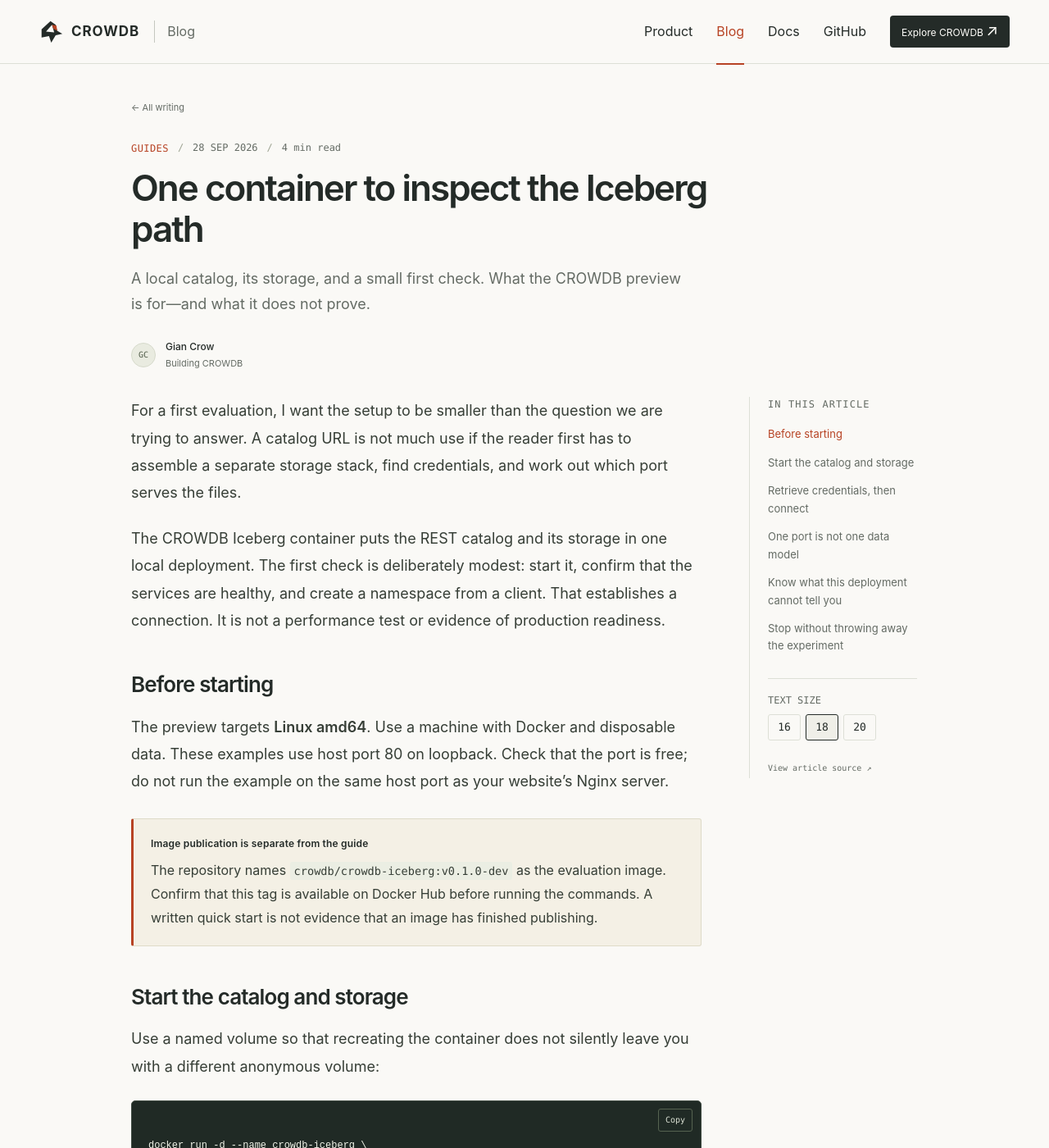
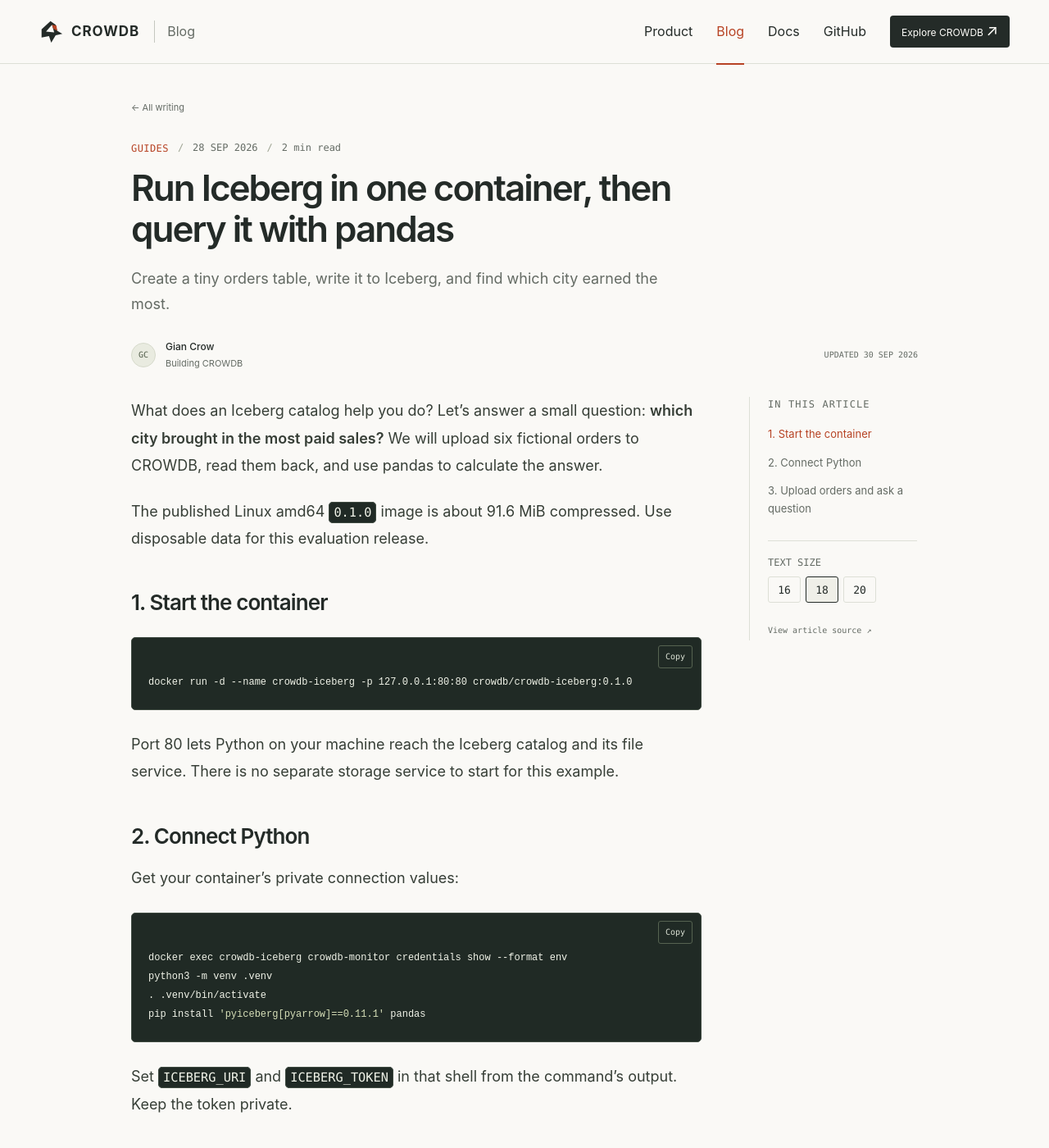
Before and after one commit to buzzcrow/buzzcrow.github.io, a Jekyll site: the page built from _posts/2026-09-28-run-iceberg-in-one-container.md, in a window 1280 px wide and 1400 px high. Shown: the whole window at 82% size. Built offline with Jekyll 4.4.1, drawn with Linux system fonts in a browser that asks for light colours; some of the changed text lies outside the part shown.

Commit message:
Rewrite Iceberg container walkthrough

````diff
--- a/_includes/diagrams/architecture.html
+++ b/_includes/diagrams/architecture.html
@@ -10,5 +10,5 @@
   <div class="figure-connector" aria-hidden="true">↕</div>
   <div class="layer-box"><div class="layer-title"><span>01</span>Reusable KV</div><div class="layer-main"><b>Replicated metadata and durable state</b><p>crowdb-kv · Multi-Paxos · WAL · crowdb-tree · RPC</p></div></div>
   <div class="planned-path"><strong>PLANNED PATH</strong> &nbsp; DiskIO buffers → RDMA / GDS → GPU memory. This is a design direction, not a capability of the preview.</div>
-  <figcaption>The KV layer supplies distributed state; the diagram does not imply that every payload is stored in KV. S3 and Iceberg use the shared core without translating through one another. Physical reclamation is disabled in the current single-node container profile.</figcaption>
+  <figcaption>The KV layer supplies distributed state; the diagram does not imply that every payload is stored in KV. S3 and Iceberg use the shared core without translating through one another.</figcaption>
 </figure>
--- a/_posts/2026-09-28-run-iceberg-in-one-container.md
+++ b/_posts/2026-09-28-run-iceberg-in-one-container.md
@@ -1,68 +1,67 @@
 ---
-title: "One container to inspect the Iceberg path"
-subtitle: "A local catalog, its storage, and a small first check. What the CROWDB preview is for—and what it does not prove."
+title: "Run Iceberg in one container, then query it with pandas"
+subtitle: "Create a tiny orders table, write it to Iceberg, and find which city earned the most."
 date: 2026-09-28 10:30:00 +0800
+last_modified_at: 2026-09-30 00:30:00 +0800
 category: Guides
-tags: [Iceberg, Docker, Getting started]
-description: "Evaluate the CROWDB Iceberg container on Linux amd64, verify startup, retrieve private credentials, and understand the preview’s limits."
-excerpt: "Start with a small question: can the catalog and the storage work together without another service to configure?"
+tags: [Iceberg, Docker, PyIceberg, pandas, Getting started]
+description: "Start CROWDB in Docker, upload six orders through PyIceberg, and summarize paid revenue by city with pandas."
+excerpt: "One container, six orders, and a useful answer from data read back from Iceberg."
 art: iceberg
 image: /assets/og-iceberg.png
 figure_title: "Catalog + storage."
-figure_caption: "Start locally. Check the boundary. Development preview, not production."
+figure_caption: "Write data, read it back, ask a question."
 ---
-For a first evaluation, I want the setup to be smaller than the question we are trying to answer. A catalog URL is not much use if the reader first has to assemble a separate storage stack, find credentials, and work out which port serves the files.
+<!-- Publish this revision together with the rebuilt image. The originally published 0.1.0 image does not yet support the append path below. -->
 
-The CROWDB Iceberg container puts the REST catalog and its storage in one local deployment. The first check is deliberately modest: start it, confirm that the services are healthy, and create a namespace from a client. That establishes a connection. It is not a performance test or evidence of production readiness.
+What does an Iceberg catalog help you do? Let's answer a small question: **which city brought in the most paid sales?** We will upload six fictional orders to CROWDB, read them back, and use pandas to calculate the answer.
 
-## Before starting
+The published Linux amd64 `0.1.0` image is about 91.6 MiB compressed. Use disposable data for this evaluation release.
 
-The preview targets **Linux amd64**. Use a machine with Docker and disposable data. These examples use host port 80 on loopback. Check that the port is free; do not run the example on the same host port as your website’s Nginx server.
-
-<div class="callout"><strong>Image publication is separate from the guide</strong><p>The repository names <code>crowdb/crowdb-iceberg:v0.1.0-dev</code> as the evaluation image. Confirm that this tag is available on Docker Hub before running the commands. A written quick start is not evidence that an image has finished publishing.</p></div>
-
-## Start the catalog and storage
-
-Use a named volume so that recreating the container does not silently leave you with a different anonymous volume:
+## 1. Start the container
 
 ```sh
-docker run -d --name crowdb-iceberg \
-  -p 127.0.0.1:80:80 \
-  -v crowdb-data:/opt/crowdb/data \
-  --stop-timeout 120 \
-  crowdb/crowdb-iceberg:v0.1.0-dev
+docker run -d --name crowdb-iceberg -p 127.0.0.1:80:80 crowdb/crowdb-iceberg:0.1.0
 ```
 
-The loopback binding is intentional. This is a local HTTP evaluation, not an instruction to expose an unfinished storage service to the internet.
+Port 80 lets Python on your machine reach the Iceberg catalog and its file service. There is no separate storage service to start for this example.
 
-Check the startup status:
+## 2. Connect Python
 
-```sh
-docker inspect --format '{% raw %}{{.State.Health.Status}}{% endraw %}' crowdb-iceberg
-```
-
-Wait for `healthy`. While the state is `starting`, initialization or recovery may still be running. If it becomes `unhealthy` or the process exits, inspect the logs instead of repeatedly deleting the container:
-
-```sh
-docker logs --tail 100 crowdb-iceberg
-docker exec crowdb-iceberg crowdb-monitor readiness
-```
-
-## Retrieve credentials, then connect
-
-Get the generated client configuration:
+Get your container's private connection values:
 
 ```sh
 docker exec crowdb-iceberg crowdb-monitor credentials show --format env
+python3 -m venv .venv
+. .venv/bin/activate
+pip install 'pyiceberg[pyarrow]==0.11.1' pandas
 ```
 
-The output includes `ICEBERG_URI` and `ICEBERG_TOKEN`. Keep it private. Set those two variables in your client environment using the values printed by your own container; there is no shared demo token.
+Set `ICEBERG_URI` and `ICEBERG_TOKEN` in that shell from the command's output. Keep the token private.
 
-With PyIceberg installed, this is a small connection check:
+## 3. Upload orders and ask a question
+
+Save this as `orders.py` and run `python orders.py`:
 
 ```python
 import os
+
+import pandas as pd
+import pyarrow as pa
 from pyiceberg.catalog import load_catalog
+
+orders = pd.DataFrame(
+    [
+        (1, "Beijing", "paid", 120),
+        (2, "Shanghai", "paid", 80),
+        (3, "Beijing", "cancelled", 200),
+        (4, "Shanghai", "paid", 60),
+        (5, "Shenzhen", "paid", 50),
+        (6, "Beijing", "paid", 30),
+    ],
+    columns=["order_id", "city", "status", "amount_usd"],
+)
+arrow_orders = pa.Table.from_pandas(orders, preserve_index=False)
 
 catalog = load_catalog(
     "crowdb",
@@ -70,41 +69,27 @@
     uri=os.environ["ICEBERG_URI"],
     token=os.environ["ICEBERG_TOKEN"],
 )
-catalog.create_namespace_if_not_exists("demo")
-print(catalog.list_namespaces())
+catalog.create_namespace_if_not_exists("pandas_demo")
+table = catalog.create_table("pandas_demo.orders", schema=arrow_orders.schema)
+table.append(arrow_orders)
+
+saved_orders = catalog.load_table("pandas_demo.orders").scan().to_pandas()
+result = (
+    saved_orders[saved_orders["status"] == "paid"]
+    .groupby("city", as_index=False)
+    .agg(orders=("order_id", "count"), revenue_usd=("amount_usd", "sum"))
+    .sort_values("revenue_usd", ascending=False)
+)
+print(result.to_string(index=False))
 ```
 
-Look for the `demo` namespace in the returned list. This checks catalog access and namespace creation. It does **not** verify file reads, table commits, query-engine compatibility, or throughput.
-
-## One port is not one data model
-
-Port 80 serves the Iceberg REST catalog and Iceberg FileIO. This path does not require a separate S3 port. That is the part of the architecture the container makes convenient to inspect.
-
-The container can also expose general S3 access on port 81, but that is a separate endpoint. Uploading an object there does not register an Iceberg table. Sharing a storage core does not make object and table operations interchangeable.
-
-Do not solve a host-port conflict by changing only the client’s catalog URL. A client must also be able to reach the FileIO URLs it receives. Remote clients, port remapping, and HTTPS need endpoint configuration beyond this local example. The [CROWDB user manual](https://crowdb.dev/docs/manual/iceberg/) is the source for those constraints.
-
-## Know what this deployment cannot tell you
-
-Everything runs on one host, so this deployment has no host fault tolerance. The configured sparse disk images are not a promise of usable capacity. Watch real filesystem space.
-
-Physical reclamation is disabled in this profile: deleting Iceberg content can leave space occupied. Reusing a named volume is also not an upgrade strategy. Cross-version data migration is not promised; keep the exact image version with data you intend to reopen.
-
-The repository reports container acceptance coverage for PyIceberg namespace/table operations and boto3 object operations. It does not certify Spark, Flink, Trino, dataframe workflows, or every file-format case through those checks. A familiar client name should not become an unsupported compatibility claim.
-
-## Stop without throwing away the experiment
-
-To stop and resume the same container:
-
-```sh
-docker stop --time 120 crowdb-iceberg
-docker start crowdb-iceberg
+```text
+    city  orders  revenue_usd
+ Beijing       2          150
+Shanghai       2          140
+Shenzhen       1           50
 ```
 
-When the experiment is finished, stop it before removing the container. The named volume remains unless you explicitly delete it. Never attach that volume to two running containers. For a backup, stop the container and follow the [CROWDB quick start](https://crowdb.dev/docs/quickstart/) when copying the **entire** volume with its ownership and permissions intact.
+Beijing leads by $10. The cancelled order does not count. The query uses `saved_orders`, which came from an Iceberg scan after the upload, so the result is based on stored data rather than the original in-memory DataFrame.
 
-Once the connection check works, the interesting work begins: test the table operation you actually need, inspect the logs, and record exactly what failed. That gives us more to work with than a broad claim that an engine is “supported.”
-
-[Open the full evaluation guide →](https://crowdb.dev/docs/quickstart/)
-
-<div class="source-note">Commands and deployment limits reflect the CROWDB single-node instructions checked September 28, 2026. See the <a href="https://crowdb.dev/docs/manual/iceberg/">current Iceberg user manual</a>. The namespace check above is a documented example, not a claim that it was executed while preparing this article. Check the <a href="https://hub.docker.com/r/crowdb/crowdb-iceberg/tags">public image tags</a> before evaluation.</div>
+That's the basic loop: create a table, write data, and read it back with a familiar Python tool. For configuration and other client integrations, see the [quick start](https://crowdb.dev/docs/quickstart/) and [Iceberg manual](https://crowdb.dev/docs/manual/iceberg/).
````
Also changed, not shown: _posts/2026-09-21-why-we-are-building-crowdb.md (+8 -8 lines), index.html (+1 -1 lines).
